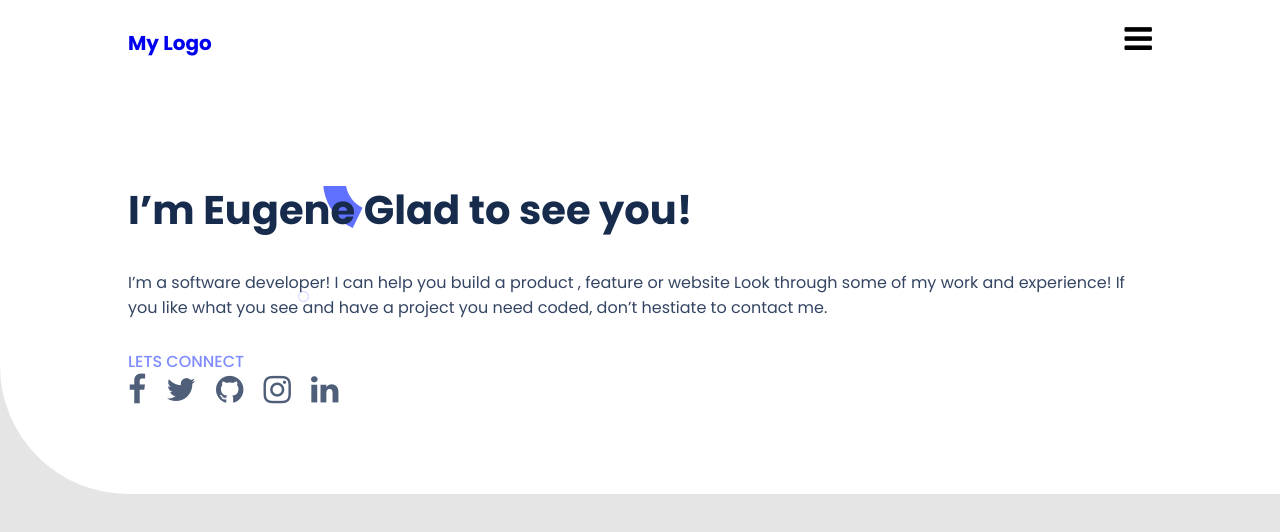
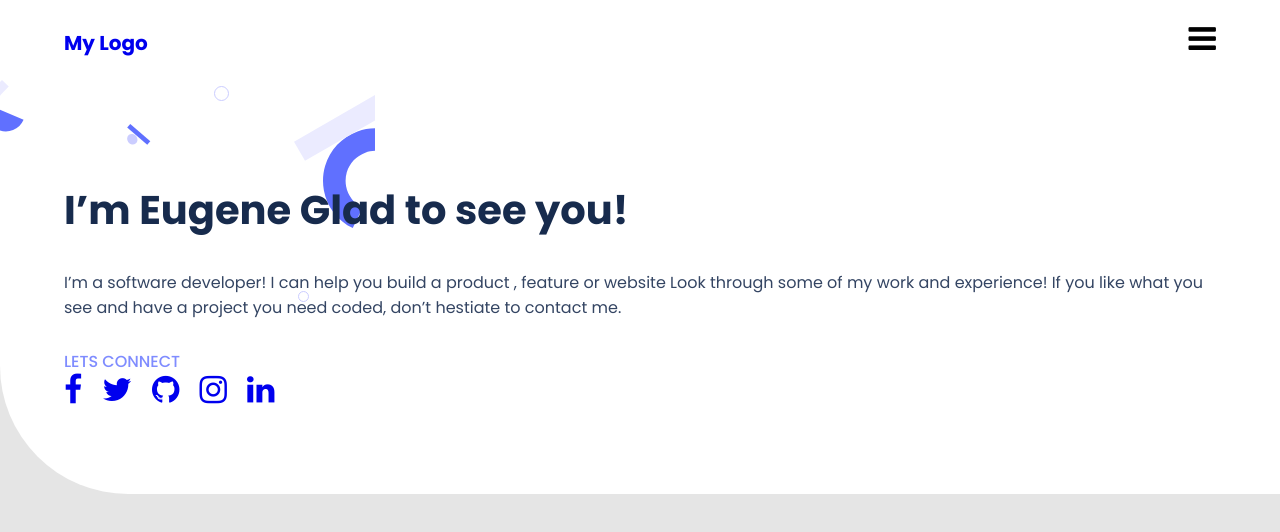
Before and after one commit to Eugeneiyukhun/My_Portfolio, a website: page index.html in a window 1280 px wide. Drawn offline with Linux system fonts and the light colour scheme.

Commit message:
Added modified html and styles.css files

```diff
--- a/index.html
+++ b/index.html
@@ -9,10 +9,7 @@
     <link rel="preconnect" href="https://fonts.gstatic.com" crossorigin>
     <link href="https://fonts.googleapis.com/css2?family=Poppins:wght@400;500;600;700&display=swap" rel="stylesheet">
     <link rel="stylesheet" href="styles.css">
-    <link
-      rel="stylesheet"
-      href="https://cdnjs.cloudflare.com/ajax/libs/font-awesome/4.7.0/css/font-awesome.min.css"
-    />
+    <link rel="stylesheet" href="https://cdnjs.cloudflare.com/ajax/libs/font-awesome/4.7.0/css/font-awesome.min.css" />
 
     <title>My_Portfolio</title>
 </head>
@@ -37,18 +34,16 @@
                 <div class="social-links">
                     <h2>LETS CONNECT</h2>
                     <ul>
-                        <li><i class="fa fa-facebook fa-2x"></i></li>
-                        <li><i class="fa fa-twitter fa-2x"></i></li>
-                        <li><i class="fa fa-github fa-2x"></i></li>
-                        <li><i class="fa fa-instagram fa-2x"></i></li>
-                        <li><i class="fa fa-linkedin fa-2x"></i></li>
+                        <li><a href="#"><i class="fa fa-facebook fa-2x"></i></a></li>
+                        <li><a href="#"><i class="fa fa-twitter fa-2x"></i></a></li>
+                        <li><a href="#"><i class="fa fa-github fa-2x"></i></a></li>
+                        <li><a href="#"><i class="fa fa-instagram fa-2x"></i></a></li>
+                        <li><a href="#"><i class="fa fa-linkedin fa-2x"></i></a></li>
                     </ul>
 
                 </div>
             </div>
         </section>
-        <!-- <section class="section-works"></section>
-        <section class="section-skills"></section> -->
     </main>
     <footer class="footer"></footer>
 </body>
--- a/styles.css
+++ b/styles.css
@@ -17,12 +17,14 @@ body {
   display: flex;
   flex-direction: column;
   justify-content: center;
+  background-color: #fff;
 }
 
 .header-container {
   display: flex;
   justify-content: space-between;
-  padding: 10%;
+  width: 90%;
+  margin: 0 auto;
   background-color: white;
 }
 
@@ -35,7 +37,7 @@ body {
   border-bottom-left-radius: 8rem;
 }
 
-.social-links > ul {
+.social-links>ul {
   display: flex;
   gap: 20px;
 }
@@ -47,7 +49,8 @@ body {
 }
 
 .hero-container {
-  padding: 0 10%;
+  width: 90%;
+  margin: 0 auto;
   display: flex;
   flex-direction: column;
   justify-content: center;
```
